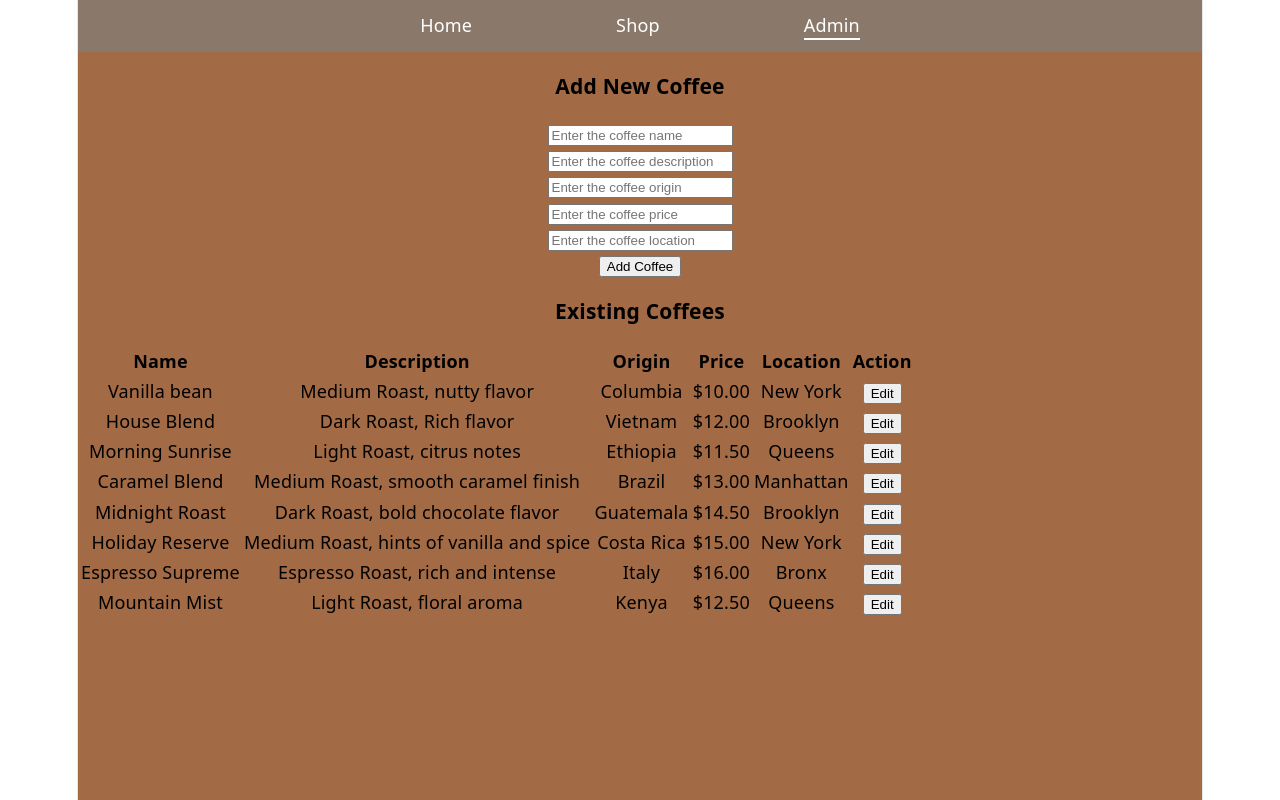
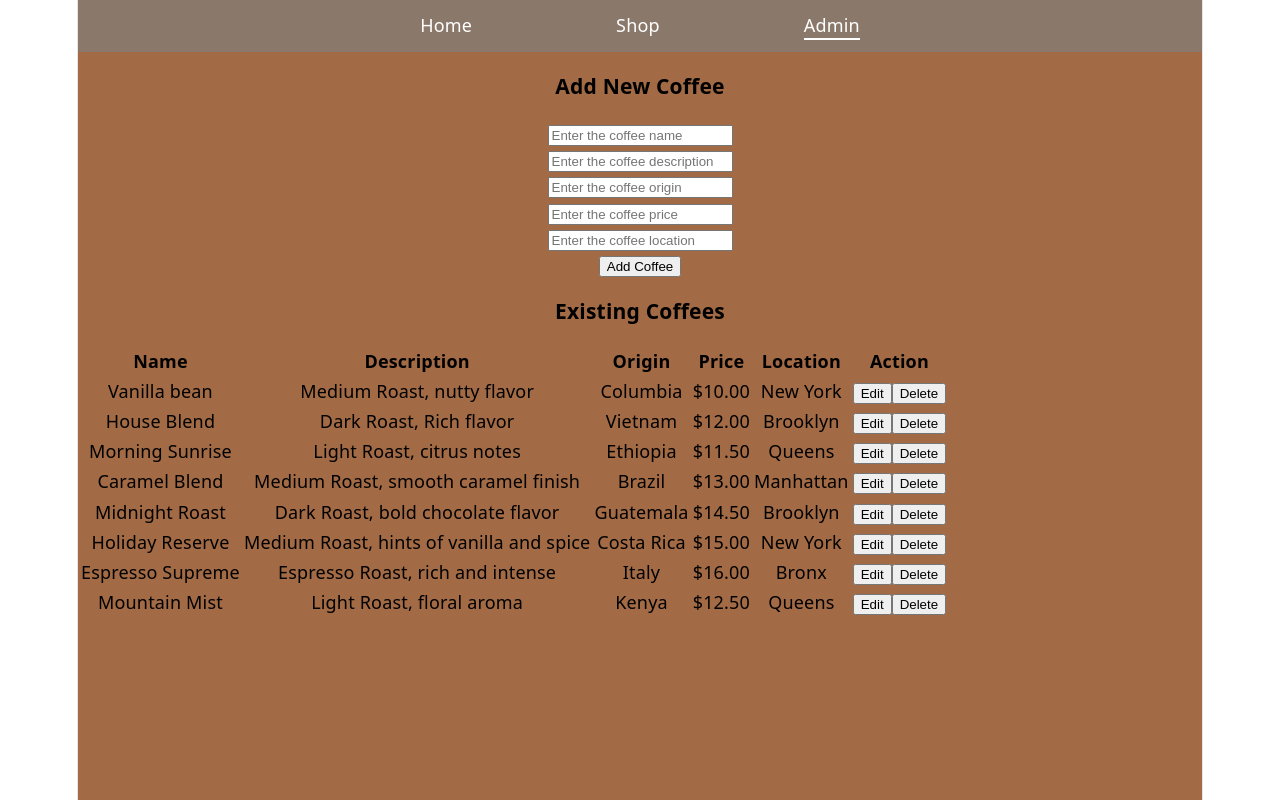
Before and after one commit to Matt20Swanberg/Summative_Lab-Building-a-React-Based-Personal-Project-Showcase-App, a React (Vite) app: page /admin in a window 1280 px wide. Built offline with nearby package versions, Linux system fonts and the light colour scheme; data requests are answered from the project's data file.

Commit message:
Implement CRUD operations with json-server

```diff
--- a/db.json
+++ b/db.json
@@ -13,7 +13,7 @@
       "description": "Medium Roast, nutty flavor",
       "name": "Vanilla bean",
       "origin": "Columbia",
-            "price": 10.00,
+      "price": 10,
       "location": "New York"
     },
     {
@@ -21,7 +21,7 @@
       "description": "Dark Roast, Rich flavor",
       "name": "House Blend",
       "origin": "Vietnam",
-            "price": 12.00,
+      "price": 12,
       "location": "Brooklyn"
     },
     {
@@ -29,7 +29,7 @@
       "description": "Light Roast, citrus notes",
       "name": "Morning Sunrise",
       "origin": "Ethiopia",
-            "price": 11.50,
+      "price": 11.5,
       "location": "Queens"
     },
     {
@@ -37,7 +37,7 @@
       "description": "Medium Roast, smooth caramel finish",
       "name": "Caramel Blend",
       "origin": "Brazil",
-            "price": 13.00,
+      "price": 13,
       "location": "Manhattan"
     },
     {
@@ -45,7 +45,7 @@
       "description": "Dark Roast, bold chocolate flavor",
       "name": "Midnight Roast",
       "origin": "Guatemala",
-            "price": 14.50,
+      "price": 14.5,
       "location": "Brooklyn"
     },
     {
@@ -53,7 +53,7 @@
       "description": "Medium Roast, hints of vanilla and spice",
       "name": "Holiday Reserve",
       "origin": "Costa Rica",
-            "price": 15.00,
+      "price": 15,
       "location": "New York"
     },
     {
@@ -61,7 +61,7 @@
       "description": "Espresso Roast, rich and intense",
       "name": "Espresso Supreme",
       "origin": "Italy",
-            "price": 16.00,
+      "price": 16,
       "location": "Bronx"
     },
     {
@@ -69,7 +69,7 @@
       "description": "Light Roast, floral aroma",
       "name": "Mountain Mist",
       "origin": "Kenya",
-            "price": 12.50,
+      "price": 12.5,
       "location": "Queens"
     }
   ]
--- a/src/pages/AdminPortal.jsx
+++ b/src/pages/AdminPortal.jsx
@@ -34,34 +34,46 @@ function AdminPortal({ coffeeList, setCoffeeList }) {
     const handleSubmit = (event) => {
         event.preventDefault();
         if (editCoffeeId) {
-            const coffeeToEdit = coffeeList.map((coffee) => {
-                if (coffee.id === editCoffeeId) {
-                    return {
-                        ...coffee,
-                        ...newCoffee,
-                        price: Number(newCoffee.price),
-                    }
-                }
-                return coffee;
+
+            const updatedCoffee = {
+                ...newCoffee,
+                price: Number(newCoffee.price),
+            };
+
+            fetch(`http://localhost:3001/coffee/${editCoffeeId}`, {
+                method: "PATCH",
+                headers: {
+                    "Content-Type": "application/json",
+                },
+                body: JSON.stringify(updatedCoffee),
             })
-            setCoffeeList(coffeeToEdit);
+                .then((response) => response.json())
+                .then((updatedCoffee) => {
+                    const updatedCoffeeList = coffeeList.map((coffee) =>
+                        coffee.id === editCoffeeId
+                            ? updatedCoffee
+                            : coffee
+                    );
 
+                    setCoffeeList(updatedCoffeeList);
+                });
         } else {
             const coffeeToAdd = {
-                id: coffeeList.length + 1,
                 ...newCoffee,
                 price: Number(newCoffee.price),
-            }
+            };
 
-            setCoffeeList([...coffeeList, coffeeToAdd]);
-
-            setNewCoffee({
-                name: "",
-                description: "",
-                origin: "",
-                price: "",
-                location: "",
+            fetch("http://localhost:3001/coffee", {
+                method: "POST",
+                headers: {
+                    "Content-Type": "application/json",
+                },
+                body: JSON.stringify(coffeeToAdd),
             })
+                .then((response) => response.json())
+                .then((addedCoffee) => {
+                    setCoffeeList([...coffeeList, addedCoffee]);
+                });
         }
         setEditCoffeeId(null);
         setNewCoffee({
@@ -71,6 +83,24 @@ function AdminPortal({ coffeeList, setCoffeeList }) {
             price: "",
             location: "",
         })
+    };
+
+    const handleDelete = (id) => {
+
+        const confirmed = window.confirm(
+            "Are you sure you want to delete this coffee?"
+        );
+
+        if (!confirmed) return;
+
+
+        fetch(`http://localhost:3001/coffee/${id}`, {
+            method: "DELETE",
+        })
+            .then(() => {
+                const updatedCoffeeList = coffeeList.filter((coffee) => coffee.id !== id);
+                setCoffeeList(updatedCoffeeList);
+            });
     };
 
     return (
@@ -148,7 +178,8 @@ function AdminPortal({ coffeeList, setCoffeeList }) {
                                 <td>${coffee.price.toFixed(2)}</td>
                                 <td>{coffee.location}</td>
                                 <td>
-                                    <button type="button" onClick={() => handleEdit(coffee)}>Edit</button>
+                                    <button type="button" className="edit-btn" onClick={() => handleEdit(coffee)}>Edit</button>
+                                    <button type="button" className="delete-btn" onClick={() => handleDelete(coffee.id)}>Delete</button>
                                 </td>
                             </tr>
                         ))}
```
Lines whose indentation alone changed are shown as unchanged.
